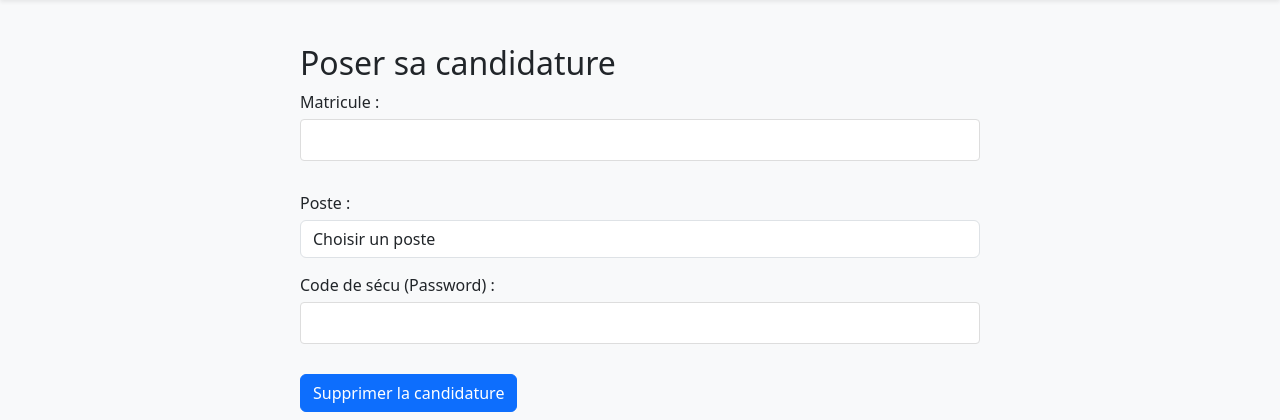
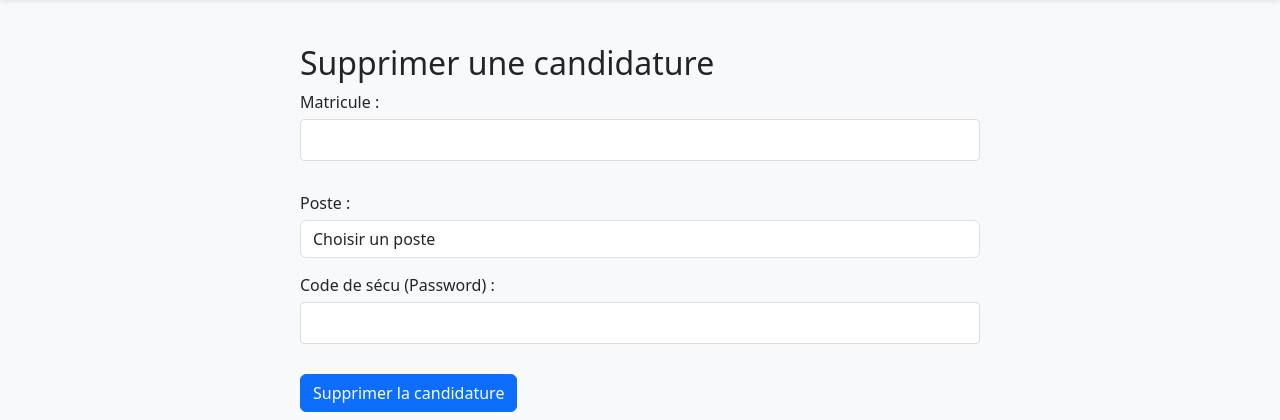
Before and after one commit to PacomeKFP/eklogi, a Flask app: page /delete_candidature in a window 1280 px wide. Shown: the part 80-500 px from the top of the page. Run offline with Flask 3, Linux system fonts and the light colour scheme; some libraries are stand-ins or nearby versions.

Commit message:
patching a text

```diff
--- a/templates/delete_candidature.html
+++ b/templates/delete_candidature.html
@@ -3,7 +3,7 @@
 {% block title %}Supprimer une candidature - Élections du Club{% endblock %}
 
 {% block content %}
-<h2>Poser sa candidature</h2>
+<h2>Supprimer une candidature</h2>
 <!-- TODO: Modifier ce formulaire pour le mettre dans un cadre de largeur fixe t le centrer -->
 <form method="POST" action="{{ url_for('templates.delete_candidature') }}" enctype="multipart/form-data"
     class="jumbotron">
```
